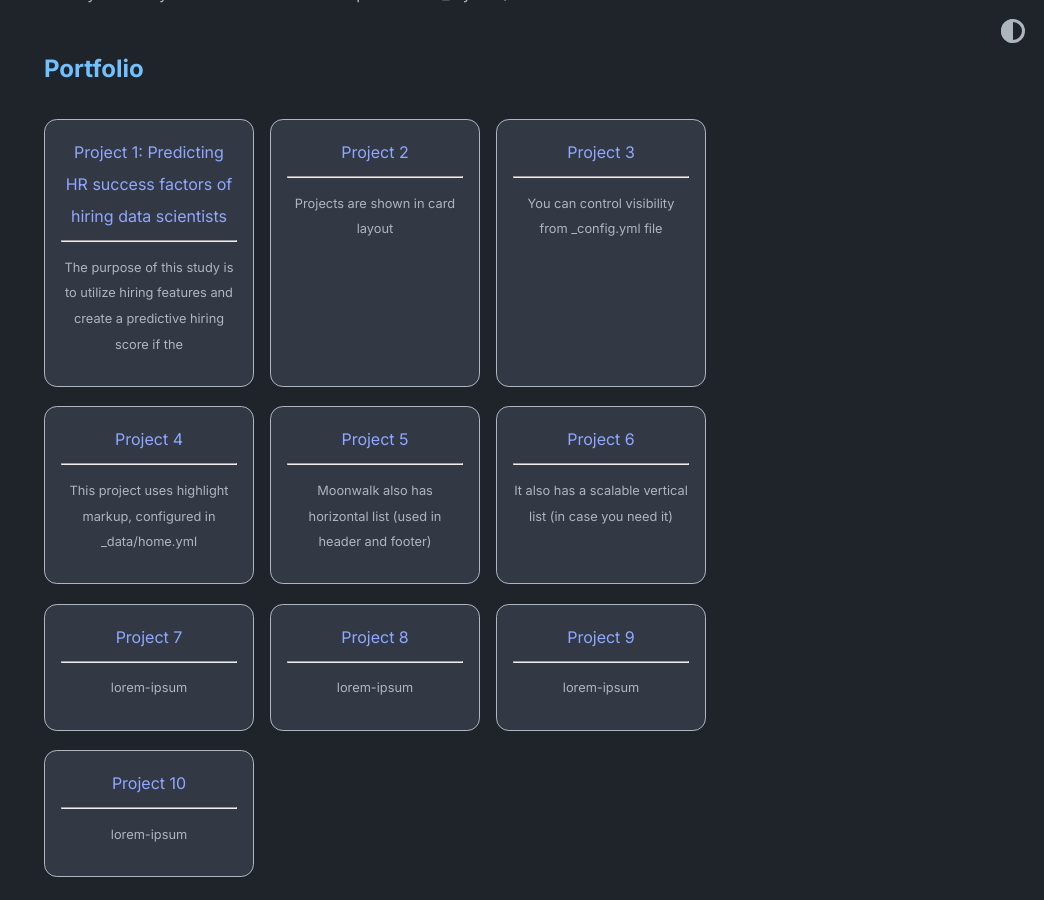
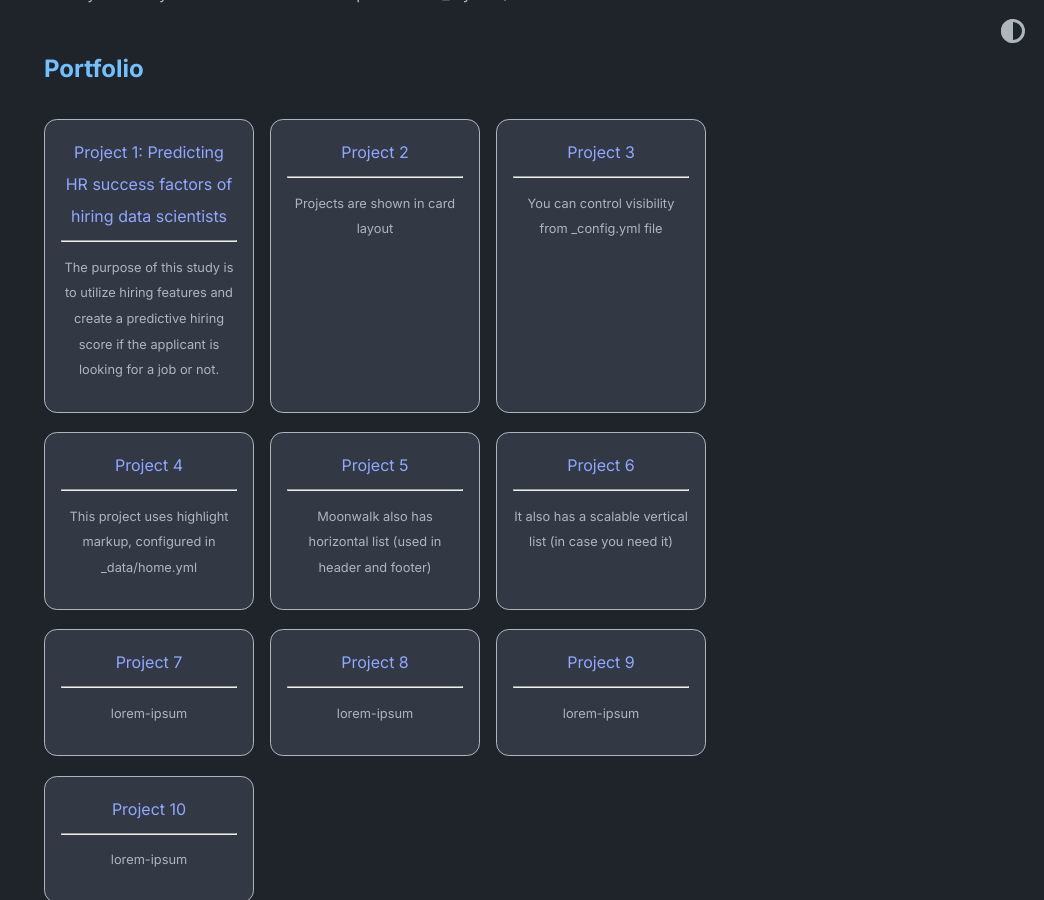
Before and after one commit to Josef9154/JRochelle_Portfolio, a Jekyll site: the page built from index.md, in a window 1280 px wide and 900 px high, scrolled down 320 px. Shown: the whole window, without its empty margins (236-1280 px from the left). Built offline with Jekyll 4.4.1, drawn with Linux system fonts in a browser that asks for light colours.

Commit message:
home.yml: updated desc in project_entries

```diff
--- a/_data/home.yml
+++ b/_data/home.yml
@@ -7,7 +7,7 @@ project_entries:
       https://github.com/Josef9154/Portfolio-Examples/blob/main/Project%201-%20Predicting%20HR%20analytics%20of%20data%20scientist.ipynb
     desc: >-
       The purpose of this study is to utilize hiring features and create a
-      predictive hiring score if the
+      predictive hiring score if the applicant is looking for a job or not.
   - title: Project 2
     url: overview-post
     desc: Projects are shown in card layout
```
